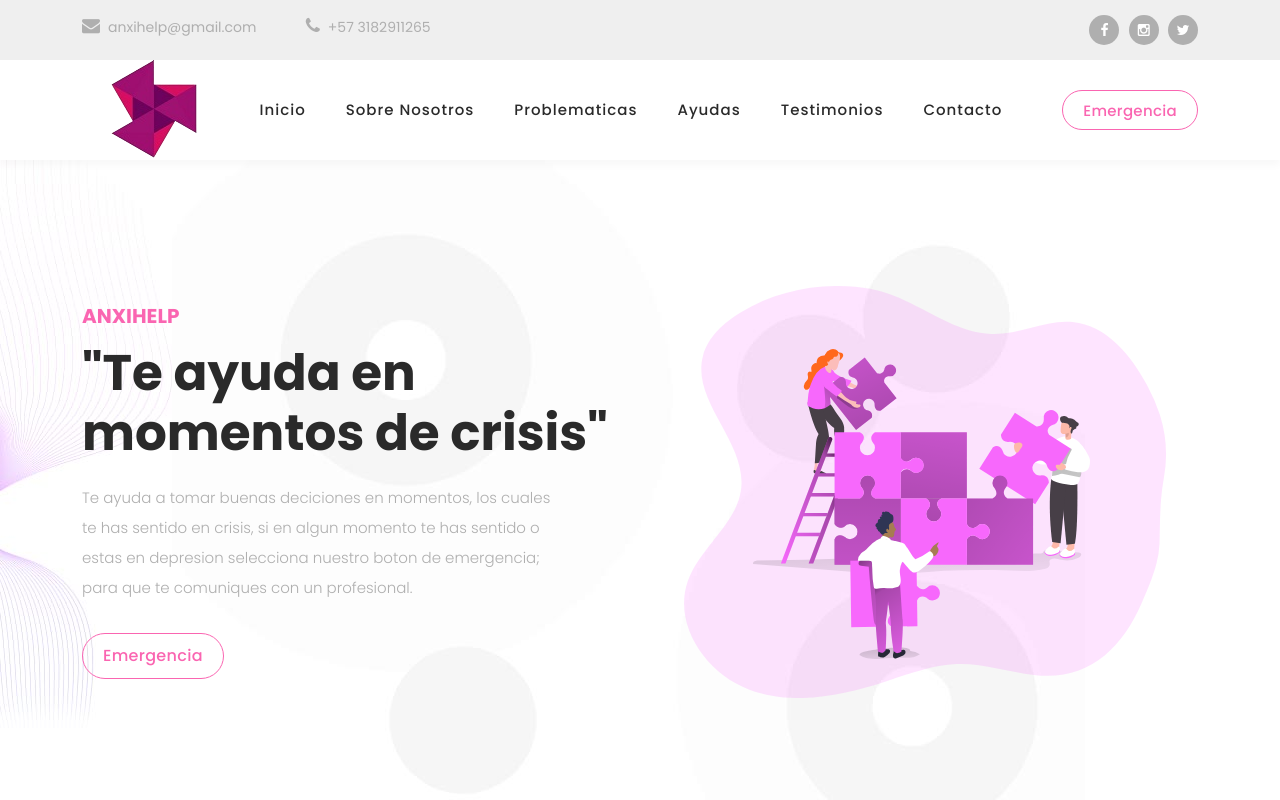
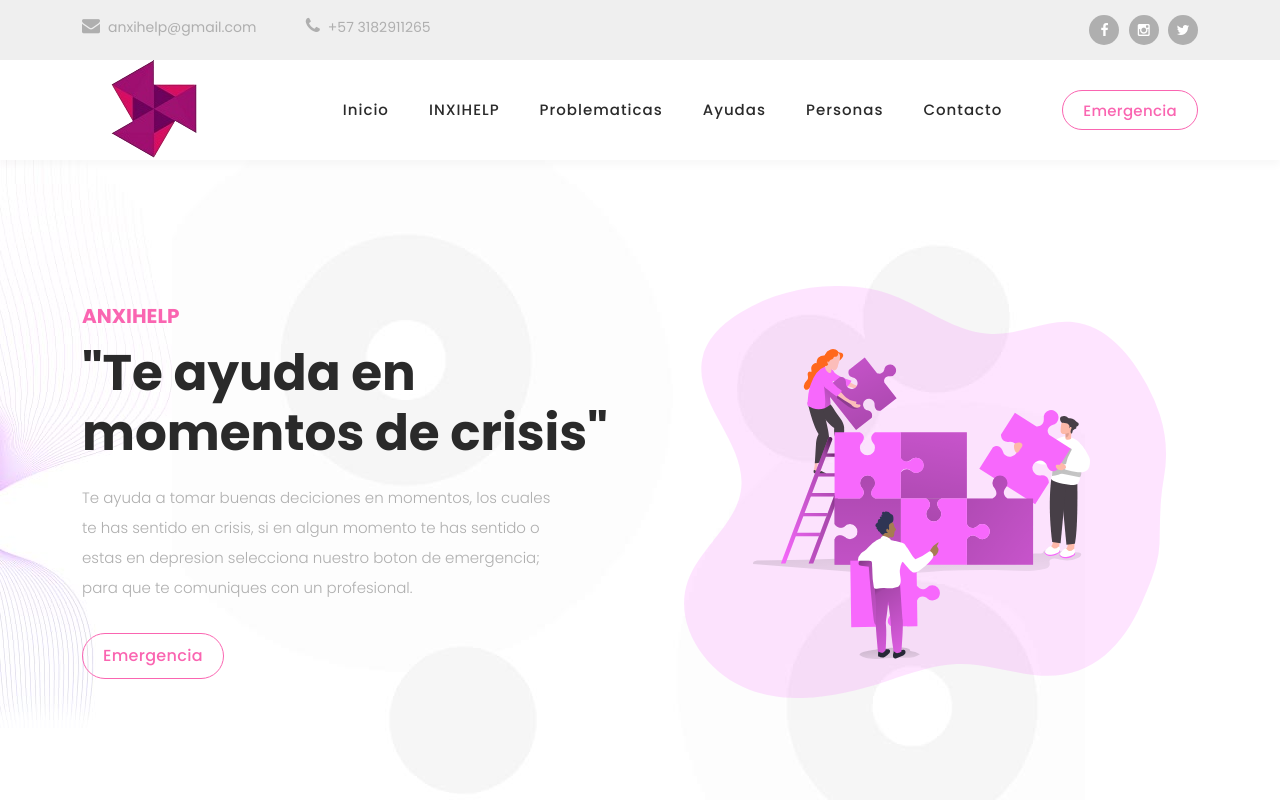
Before and after one commit to gitaya019/anxihelp, a plain HTML site: page index.html in a window 1280 px wide. Shown: the top 800 px of the page. Drawn offline with Linux system fonts and the light colour scheme.

Commit message:
Update index.html

```diff
--- a/index.html
+++ b/index.html
@@ -84,10 +84,10 @@ https://templatemo.com/tm-568-digimedia
             <!-- ***** Menu Start ***** -->
             <ul class="nav">
               <li class="scroll-to-section"><a href="#top" class="active">Inicio</a></li>
-              <li class="scroll-to-section"><a href="#about">Sobre Nosotros</a></li>
+              <li class="scroll-to-section"><a href="#about">INXIHELP</a></li>
               <li class="scroll-to-section"><a href="#services">Problematicas</a></li>
               <li class="scroll-to-section"><a href="#portfolio">Ayudas</a></li>
-              <li class="scroll-to-section"><a href="#blog">Testimonios</a></li>
+              <li class="scroll-to-section"><a href="#blog">Personas</a></li>
               <li class="scroll-to-section"><a href="#contact">Contacto</a></li>
               <li class="scroll-to-section"><div class="border-first-button"><a target="_blank" href="https://coronaviruscolombia.gov.co/Covid19/lineas-de-atencion.html">Emergencia</a></div></li>
             </ul>
```
